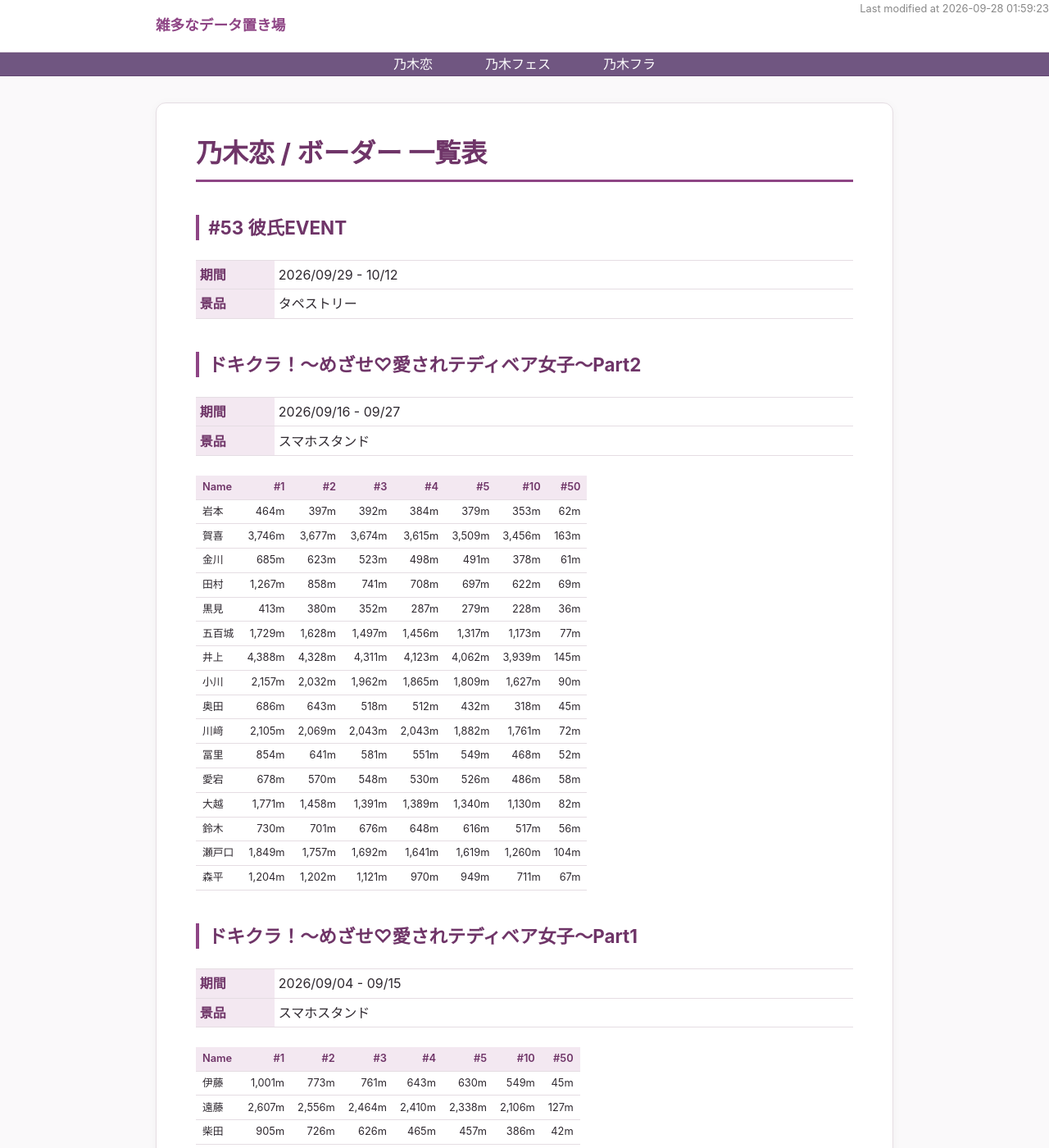
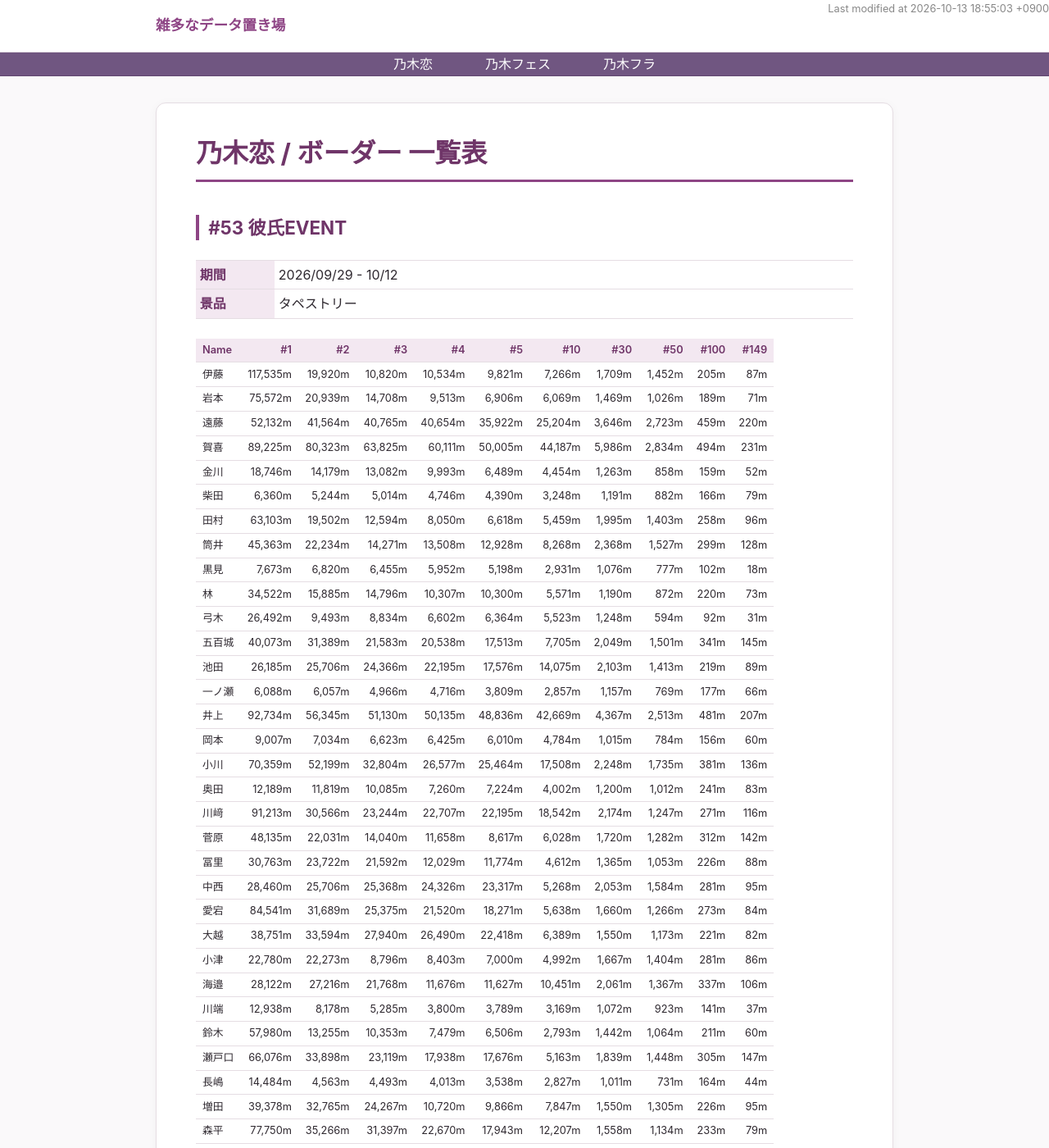
Before and after one commit to snnskk26/misc_data, a Jekyll site: the page built from nogikoi/border_table.md, in a window 1280 px wide and 1400 px high. Shown: the whole window at 82% size. Built offline with Jekyll 4.4.1, drawn with Linux system fonts in a browser that asks for light colours; comment, search, counter and statistics services are not loaded; some of the changed text lies outside the part shown.

Commit message:
Add nogikoi latest event data

```diff
--- a/nogikoi/border_table.md
+++ b/nogikoi/border_table.md
@@ -1,10 +1,11 @@
 ---
 layout: default
 title: 乃木恋 / ボーダー 一覧表
+last_modified_at: 2026-10-13T18:55:03+09:00
 ---
 
-<time class="post-modified" datetime="2026-09-28 01:59:23">
-Last modified at 2026-09-28 01:59:23
+<time class="post-modified" datetime="{{ page.last_modified_at }}">
+Last modified at {{ page.last_modified_at }}
 </time>
 
 ## #53 彼氏EVENT
@@ -13,6 +14,42 @@ Last modified at 2026-09-28 01:59:23
   <dt>期間</dt><dd>2026/09/29 - 10/12</dd>
   <dt>景品</dt><dd>タペストリー</dd>
 </dl>
+
+| Name   |       #1 |      #2 |      #3 |      #4 |      #5 |     #10 |    #30 |    #50 |   #100 |   #149 |
+|:-------|---------:|--------:|--------:|--------:|--------:|--------:|-------:|-------:|-------:|-------:|
+| 伊藤     | 117,535m | 19,920m | 10,820m | 10,534m |  9,821m |  7,266m | 1,709m | 1,452m |   205m |    87m |
+| 岩本     |  75,572m | 20,939m | 14,708m |  9,513m |  6,906m |  6,069m | 1,469m | 1,026m |   189m |    71m |
+| 遠藤     |  52,132m | 41,564m | 40,765m | 40,654m | 35,922m | 25,204m | 3,646m | 2,723m |   459m |   220m |
+| 賀喜     |  89,225m | 80,323m | 63,825m | 60,111m | 50,005m | 44,187m | 5,986m | 2,834m |   494m |   231m |
+| 金川     |  18,746m | 14,179m | 13,082m |  9,993m |  6,489m |  4,454m | 1,263m |   858m |   159m |    52m |
+| 柴田     |   6,360m |  5,244m |  5,014m |  4,746m |  4,390m |  3,248m | 1,191m |   882m |   166m |    79m |
+| 田村     |  63,103m | 19,502m | 12,594m |  8,050m |  6,618m |  5,459m | 1,995m | 1,403m |   258m |    96m |
+| 筒井     |  45,363m | 22,234m | 14,271m | 13,508m | 12,928m |  8,268m | 2,368m | 1,527m |   299m |   128m |
+| 黒見     |   7,673m |  6,820m |  6,455m |  5,952m |  5,198m |  2,931m | 1,076m |   777m |   102m |    18m |
+| 林      |  34,522m | 15,885m | 14,796m | 10,307m | 10,300m |  5,571m | 1,190m |   872m |   220m |    73m |
+| 弓木     |  26,492m |  9,493m |  8,834m |  6,602m |  6,364m |  5,523m | 1,248m |   594m |    92m |    31m |
+| 五百城    |  40,073m | 31,389m | 21,583m | 20,538m | 17,513m |  7,705m | 2,049m | 1,501m |   341m |   145m |
+| 池田     |  26,185m | 25,706m | 24,366m | 22,195m | 17,576m | 14,075m | 2,103m | 1,413m |   219m |    89m |
+| 一ノ瀬    |   6,088m |  6,057m |  4,966m |  4,716m |  3,809m |  2,857m | 1,157m |   769m |   177m |    66m |
+| 井上     |  92,734m | 56,345m | 51,130m | 50,135m | 48,836m | 42,669m | 4,367m | 2,513m |   481m |   207m |
+| 岡本     |   9,007m |  7,034m |  6,623m |  6,425m |  6,010m |  4,784m | 1,015m |   784m |   156m |    60m |
+| 小川     |  70,359m | 52,199m | 32,804m | 26,577m | 25,464m | 17,508m | 2,248m | 1,735m |   381m |   136m |
+| 奥田     |  12,189m | 11,819m | 10,085m |  7,260m |  7,224m |  4,002m | 1,200m | 1,012m |   241m |    83m |
+| 川﨑     |  91,213m | 30,566m | 23,244m | 22,707m | 22,195m | 18,542m | 2,174m | 1,247m |   271m |   116m |
+| 菅原     |  48,135m | 22,031m | 14,040m | 11,658m |  8,617m |  6,028m | 1,720m | 1,282m |   312m |   142m |
+| 冨里     |  30,763m | 23,722m | 21,592m | 12,029m | 11,774m |  4,612m | 1,365m | 1,053m |   226m |    88m |
+| 中西     |  28,460m | 25,706m | 25,368m | 24,326m | 23,317m |  5,268m | 2,053m | 1,584m |   281m |    95m |
+| 愛宕     |  84,541m | 31,689m | 25,375m | 21,520m | 18,271m |  5,638m | 1,660m | 1,266m |   273m |    84m |
+| 大越     |  38,751m | 33,594m | 27,940m | 26,490m | 22,418m |  6,389m | 1,550m | 1,173m |   221m |    82m |
+| 小津     |  22,780m | 22,273m |  8,796m |  8,403m |  7,000m |  4,992m | 1,667m | 1,404m |   281m |    86m |
+| 海邉     |  28,122m | 27,216m | 21,768m | 11,676m | 11,627m | 10,451m | 2,061m | 1,367m |   337m |   106m |
+| 川端     |  12,938m |  8,178m |  5,285m |  3,800m |  3,789m |  3,169m | 1,072m |   923m |   141m |    37m |
+| 鈴木     |  57,980m | 13,255m | 10,353m |  7,479m |  6,506m |  2,793m | 1,442m | 1,064m |   211m |    60m |
+| 瀬戸口    |  66,076m | 33,898m | 23,119m | 17,938m | 17,676m |  5,163m | 1,839m | 1,448m |   305m |   147m |
+| 長嶋     |  14,484m |  4,563m |  4,493m |  4,013m |  3,538m |  2,827m | 1,011m |   731m |   164m |    44m |
+| 増田     |  39,378m | 32,765m | 24,267m | 10,720m |  9,866m |  7,847m | 1,550m | 1,305m |   226m |    95m |
+| 森平     |  77,750m | 35,266m | 31,397m | 22,670m | 17,943m | 12,207m | 1,558m | 1,134m |   233m |    79m |
+| 矢田     |  29,360m | 26,202m | 17,765m | 16,736m | 14,343m |  9,063m | 1,934m | 1,151m |   169m |    61m |
 
 ## ドキクラ！～めざせ♡愛されテディベア女子～Part2
 
```
Also changed, not shown: nogikoi/border_mean.html (+4 -3 lines).
